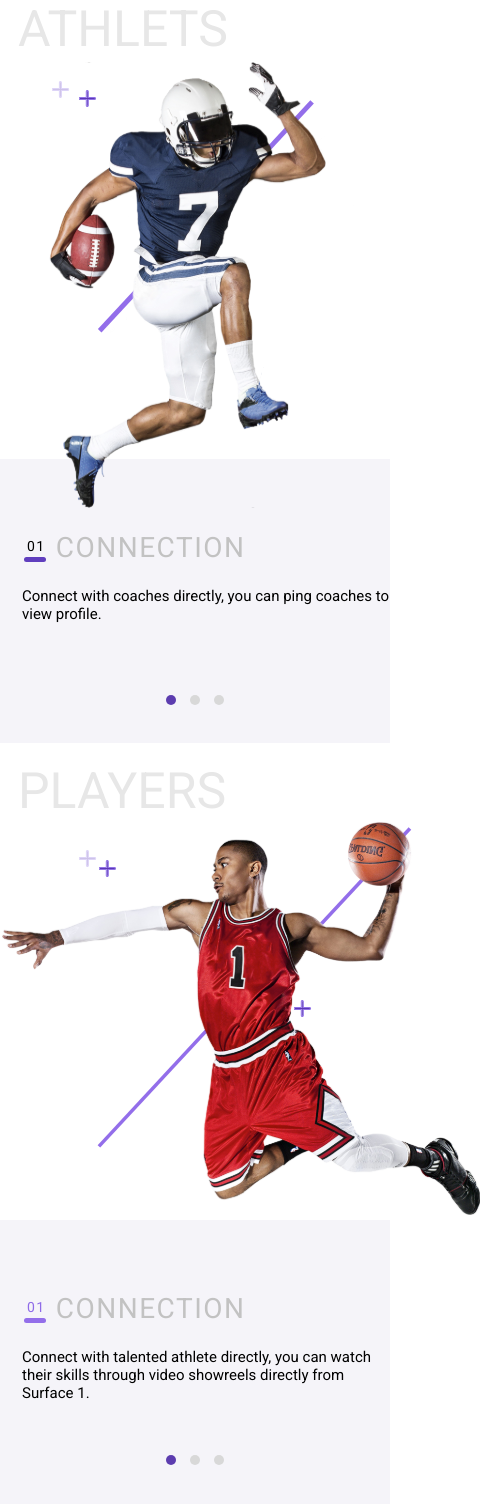
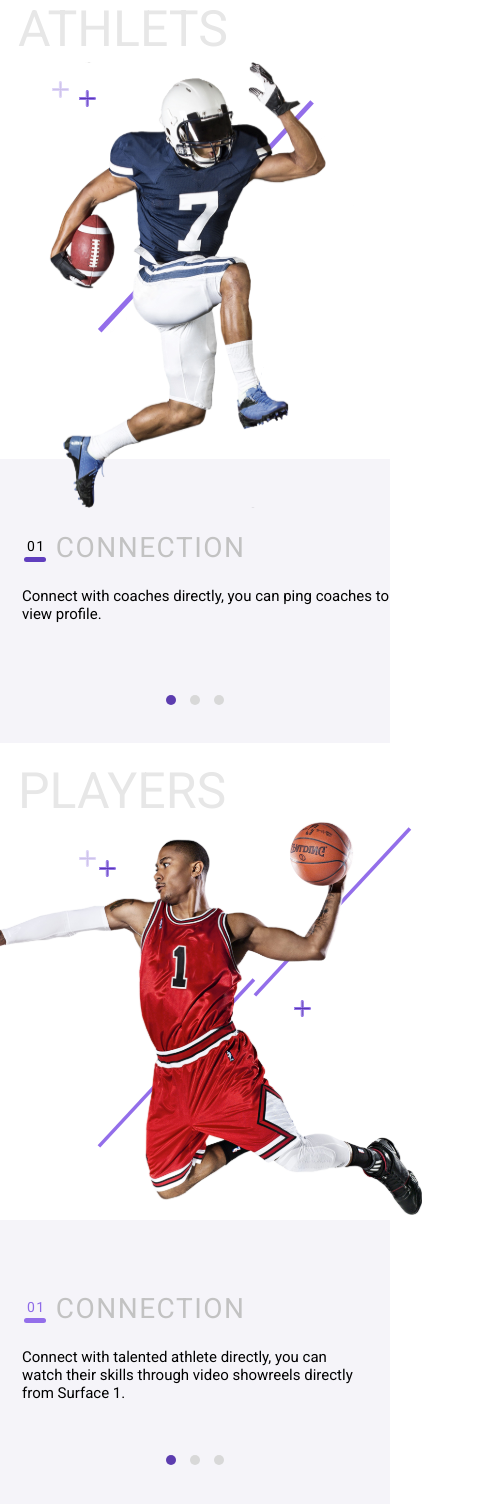
Before and after one commit to nutcom3/sportlab, a Next.js app: page / in a window 390 px wide. Shown: the whole page, 480 px wide, since content can reach past the window. Built offline with nearby package versions, Linux system fonts and the light colour scheme.

Commit message:
add padding a bit

```diff
--- a/components/basketball/basketball.module.css
+++ b/components/basketball/basketball.module.css
@@ -29,7 +29,7 @@
     width: 480px;
     margin-left: auto;
     margin-right: auto;
-    left: 0;
+    left: -15%;
     right: 0;
     height: auto;
   }
--- a/components/basketball/content/content.module.css
+++ b/components/basketball/content/content.module.css
@@ -41,6 +41,7 @@
     background-color: #F5F4F9;
     margin-top: 400px;
     padding-left: 22px;
+    padding-right: 22px;
     height: 284px;
   }
 
@@ -95,6 +96,7 @@
     background-color: #F5F4F9;
     margin-top: 237px;
     padding-left: 22px;
+    padding-right: 0px;
     height: 238px;
     width: 285px;
   }
```
Also changed, not shown: components/basketball/index.tsx (line endings or trailing spaces).
